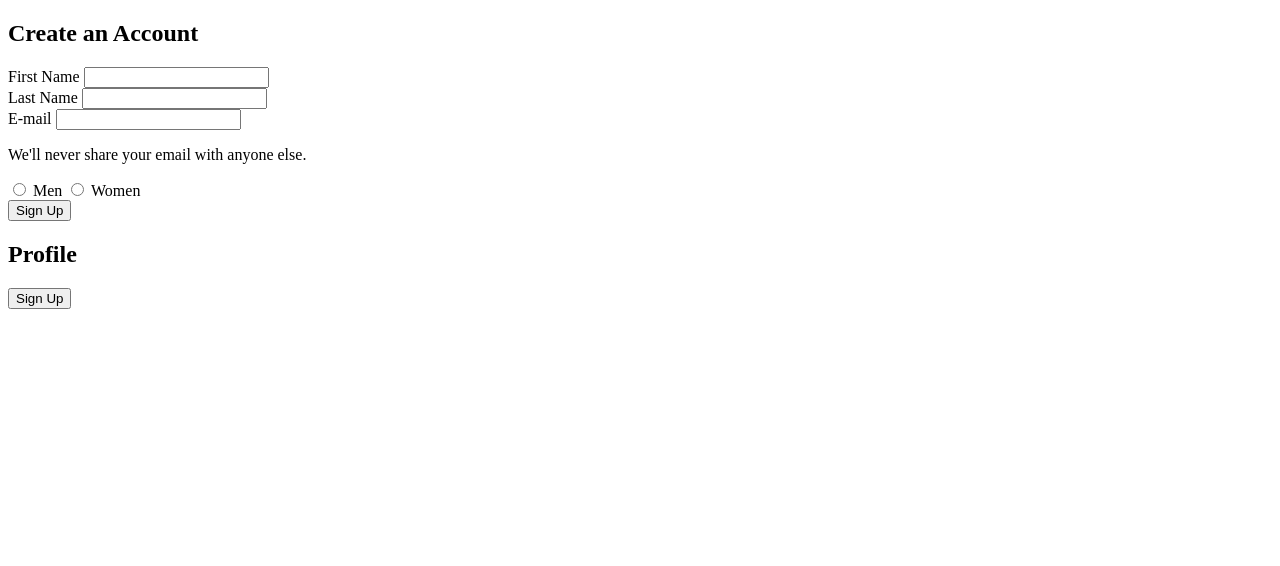
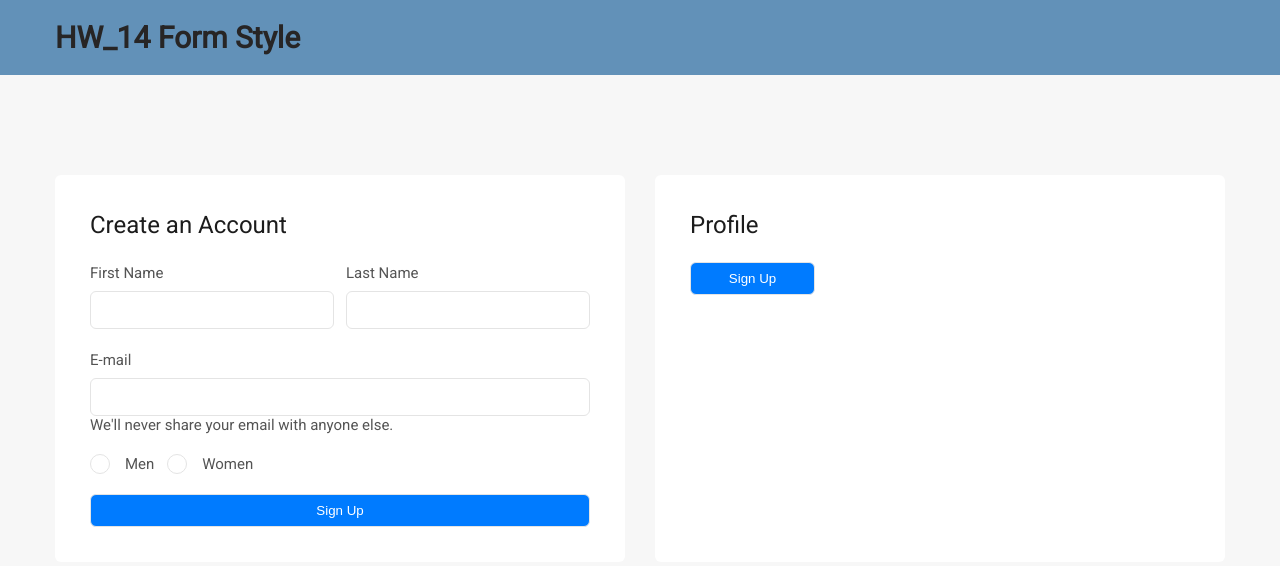
Before and after one commit to nflfunnft/HW_14_Form_Style, a plain HTML site: page index.html in a window 1280 px wide. Drawn offline with Linux system fonts and the light colour scheme.

Commit message:
name, email, radio, button

```diff
--- a/css/fonts.css
+++ b/css/fonts.css
@@ -9,8 +9,8 @@
 
 @font-face {
     font-family: 'Inter';
-    src: url('../assets/fonts/roboto/inter-v20-latin-regular.woff2') format('woff2'),
-        url('../assets/fonts/roboto/inter-v20-latin-regular.woff') format('woff');
+    src: url('../assets/fonts/inter/inter-v20-latin-regular.woff2') format('woff2'),
+        url('../assets/fonts/inter/inter-v20-latin-regular.woff') format('woff');
     font-display: swap;
     font-style: normal;
     font-weight: 400;
--- a/css/style.css
+++ b/css/style.css
@@ -1,2 +1,148 @@
 @import url('./fonts.css');
 @import url('./vars.css');
+
+* {
+    padding: 0;
+    margin: 0;
+    box-sizing: border-box;
+}
+
+html,
+body {
+    font-size: var(--main-font-size);
+    font-family: var(--main-font-family);
+    background: var(--main-background);
+    color: var(--main-font-color);
+}
+
+.container {
+    max-width: var(--container-width);
+    padding: 0 15px;
+    margin: 0 auto;
+}
+
+.header {
+    padding: 20px 0;
+    background: #6291b8;
+    color: #272525;
+}
+
+.main {
+    padding-top: 100px;
+}
+
+.section {
+    display: flex;
+    justify-content: center;
+    gap: 30px;
+}
+
+.side {
+    background: #fff;
+    width: 570px;
+    border-radius: 6px;
+    padding: 35px 35px 15px 35px;
+}
+
+.title_2 {
+    font-size: 24px;
+    line-height: 1.33;
+    font-weight: 500;
+    color: #1c1c1c;
+    margin-bottom: 20px;
+}
+
+.row {
+    display: flex;
+    justify-content: space-between;
+    gap: 12px;
+    margin-bottom: 20px;
+}
+
+.col {
+    display: flex;
+    flex-direction: column;
+}
+
+.col_half {
+    width: 50%;
+}
+
+.col_full {
+    width: 100%;
+}
+
+.label {
+    margin-bottom: 7px;
+    line-height: 1.47;
+}
+
+input {
+    border: 1px solid #E4E4E4;
+    border-radius: var(--main-border-radius);
+    font-size: inherit;
+    height: 38px;
+    padding: 0 10px;
+
+}
+
+input:focus-visible {
+    outline: 1px solid var(--background-btn);
+}
+
+.gender__item {
+    display: flex;
+    gap: 1vw;
+    justify-content: flex-start;
+}
+
+.gender__item label {
+    display: flex;
+    align-items: center;
+}
+
+.gender__check {
+    position: relative;
+    width: 20px;
+    height: 20px;
+    margin-right: 15px;
+    border-radius: 50%;
+    border: 1px solid #E4E4E4;
+}
+
+.gender__check::after {
+    content: '';
+    position: absolute;
+    top: 0;
+    left: 0;
+    width: 18px;
+    height: 18px;
+    border-radius: 50%;
+    box-shadow: 0 0 0px 5px #007BFF inset;
+    opacity: 0;
+    transition: all 0.3s;
+}
+
+input[type="radio"] {
+    display: none;
+}
+
+input[type="radio"]:checked~.gender__check::after {
+    opacity: 1;
+}
+
+.btn {
+    background: var(--background-btn);
+    color: #fff;
+    padding: 8px 10px;
+    border: 1px solid #E4E4E4;
+    border-radius: var(--main-border-radius);
+}
+
+.btn_full {
+    width: 100%;
+}
+
+.btn_min {
+    width: 25%;
+}
--- a/index.html
+++ b/index.html
@@ -5,42 +5,56 @@
         <meta name="viewport" content="width=device-width, initial-scale=1.0">
         <title>HW_14_Form_Style</title>
         <link rel="stylesheet" href="./css/style.css">
-
     </head>
-
     <body>
+        <header class="header">
+            <div class="container">
+                <h1>HW_14 Form Style</h1>
+            </div>
+        </header>
         <main class="main">
+            <div class="container">
                 <section class="section">
                     <div class="side">
                         <h2 class="title_2">Create an Account</h2>
                         <form class="form">
                             <div class="row">
                                 <div class="col col_half">
-                            <label for="first-name" class="label">First Name</label>
+                                    <label for="first-name" class="label">First
+                                        Name</label>
                                     <input type="text" id="first-name">
                                 </div>
                                 <div class="col col_half">
-                            <label for="last-name" class="label">Last Name</label>
+                                    <label for="last-name" class="label">Last
+                                        Name</label>
                                     <input type="text" id="last-name">
                                 </div>
                             </div>
                             <div class="row">
                                 <div class="col col_full">
-                            <label for="mail" class="label">E-mail</label>
+                                    <label for="mail"
+                                        class="label">E-mail</label>
                                     <input type="email" id="mail">
-                            <p class="text">We'll never share your email with anyone else.</p>
+                                    <p class="text">We'll never share your email
+                                        with anyone else.</p>
                                 </div>
                             </div>
 
                             <div class="form__gender gender">
                                 <div class="gender__item">
+
                                     <label>
+
                                         <input type="radio" name="gender">
-                                <span class="gender__check"></span>Men
+                                        <span class="gender__check"></span>
+                                        Men
+
                                     </label>
                                     <label>
                                         <input type="radio" name="gender">
-                                <span class="gender__check"></span>Women
+                                        <span class="gender__check"></span>
+                                        Women
+
                                     </label>
                                 </div>
 
@@ -49,13 +63,11 @@
                                     <div class="col col_half"></div>
                                 </div>
                             </div>
-
                             <div class="row">
                                 <button class="btn btn_full">Sign Up</button>
                             </div>
                         </form>
                     </div>
-
                     <div class="side">
                         <h2 class="title_2">Profile</h2>
                         <div class="row">
@@ -63,7 +75,8 @@
                         </div>
                     </div>
                 </section>
+            </div>
+
         </main>
     </body>
-
 </html>
```
Lines whose indentation alone changed are shown as unchanged.
